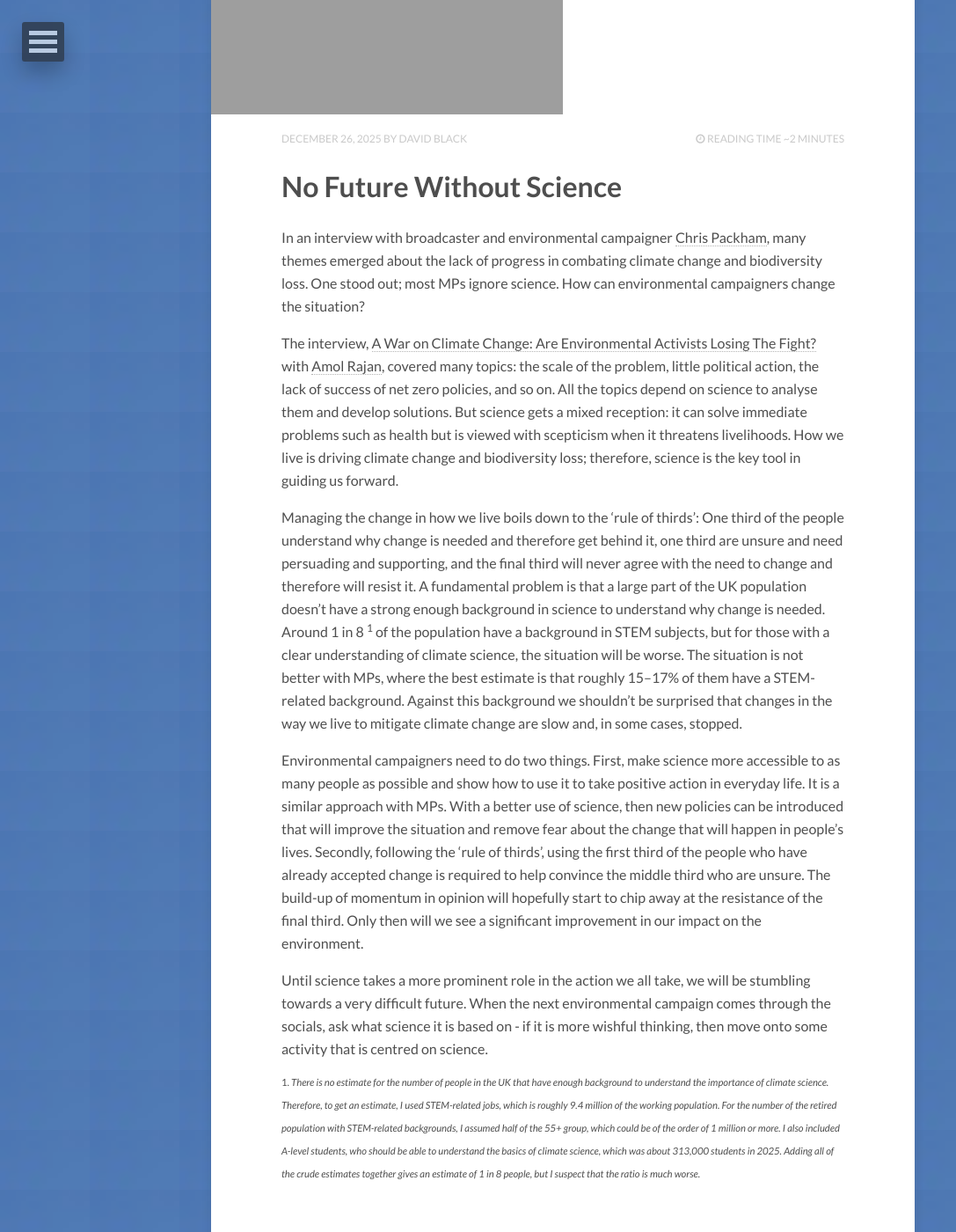
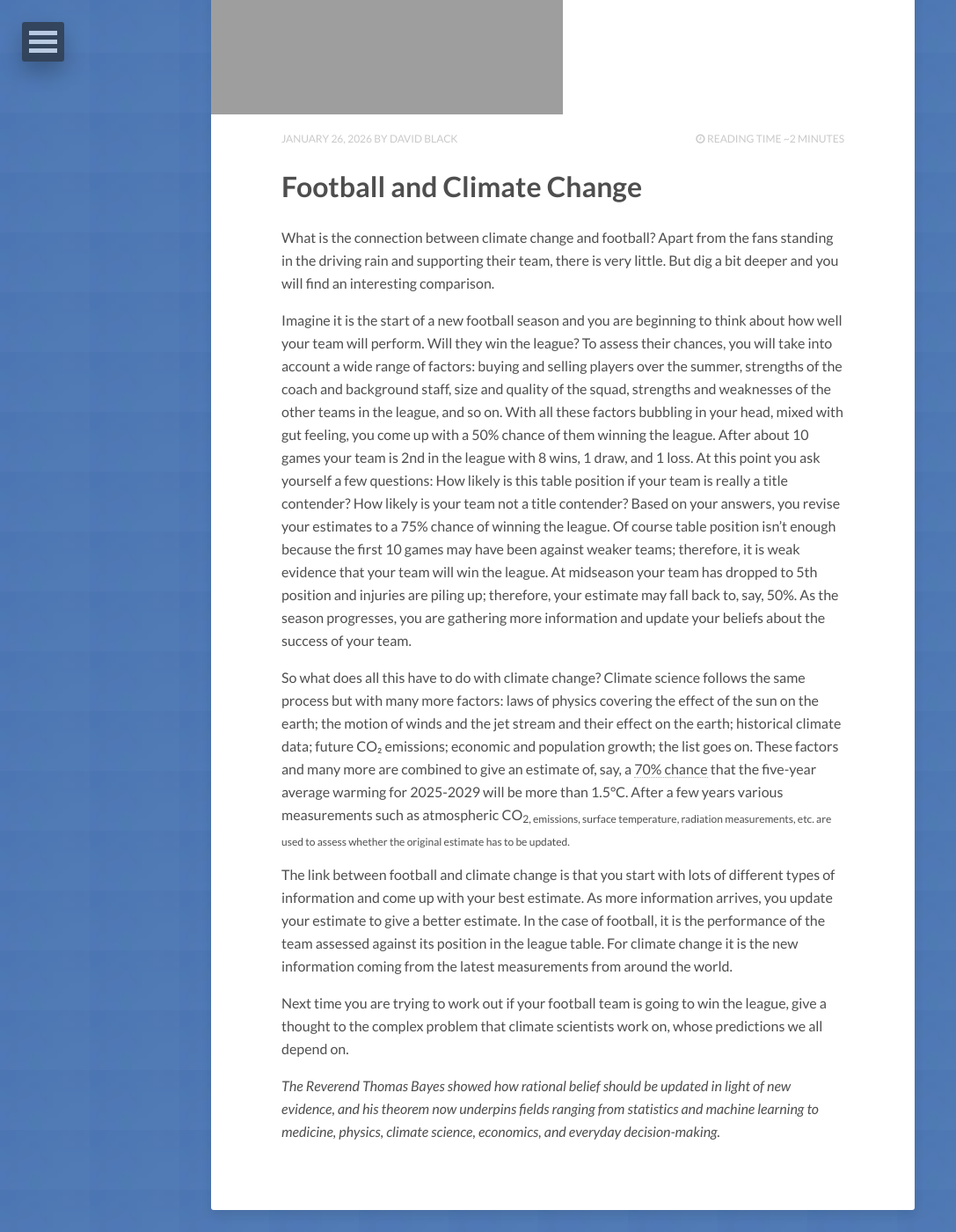
Before and after one commit to dtinblack/dtinblack.github.io, a Jekyll site: the page built from index.html, in a window 1280 px wide and 1400 px high, scrolled down 620 px. Shown: the whole window at 88% size, without its empty margins (0-1087 px from the left). Built offline with Jekyll 4.4.1, drawn with Linux system fonts in a browser that asks for light colours; the list of posts is cut into pages by our own code; some of the changed text lies outside the part shown.

Commit message:
january 2026

```diff
--- /dev/null
+++ b/_posts/2026-01-26-football-and-climate-change.md
@@ -0,0 +1,25 @@
+---
+layout: post
+title: Football and Climate Change
+description: "The connection between climate change and football."
+modified: 2026-01-26
+tags: [Football, Climate Change]
+image:
+  background: backgrounds/general-background.jpg
+  feature: features/football-and-climate-change.jpg
+  credit: Truong Trinh
+  creditlink: https://www.facebook.com/photo/?fbid=25681580528154486&set=gm.3685737735025706&idorvanity=2718187445114078
+---
+
+What is the connection between climate change and football? Apart from the fans standing in the driving rain and supporting their team, there is very little. But dig a bit deeper and you will find an interesting comparison.
+
+Imagine it is the start of a new football season and you are beginning to think about how well your team will perform. Will they win the league? To assess their chances, you will take into account a wide range of factors: buying and selling players over the summer, strengths of the coach and background staff, size and quality of the squad, strengths and weaknesses of the other teams in the league, and so on. With all these factors bubbling in your head, mixed with gut feeling, you come up with a 50% chance of them winning the league. After about 10 games your team is 2nd in the league with 8 wins, 1 draw, and 1 loss. At this point you ask yourself a few questions: How likely is this table position if your team is really a title contender? How likely is your team not a title contender? Based on your answers, you revise your estimates to a 75% chance of winning the league. Of course table position isn't enough because the first 10 games may have been against weaker teams; therefore, it is weak evidence that your team will win the league. At midseason your team has dropped to 5th position and injuries are piling up; therefore, your estimate may fall back to, say, 50%. As the season progresses, you are gathering more information and update your beliefs about the success of your team.
+
+So what does all this have to do with climate change? Climate science follows the same process but with many more factors: laws of physics covering the effect of the sun on the earth; the motion of winds and the jet stream and their effect on the earth; historical climate data; future CO₂ emissions; economic and population growth; the list goes on. These factors and many more are combined to give an estimate of, say, a [70% chance](https://wmo.int/news/media-centre/global-climate-predictions-show-temperatures-expected-remain-or-near-record-levels-coming-5-years#) that the five-year average warming for 2025-2029 will be more than 1.5°C. After a few years various measurements such as atmospheric CO<sub>2,  emissions, surface temperature, radiation measurements, etc. are used to assess whether the original estimate has to be updated.
+
+The link between football and climate change is that you start with lots of different types of information and come up with your best estimate. As more information arrives, you update your estimate to give a better estimate. In the case of football, it is the performance of the team assessed against its position in the league table. For climate change it is the new information coming from the latest measurements from around the world.
+
+Next time you are trying to work out if your football team is going to win the league, give a thought to the complex problem that climate scientists work on, whose predictions we all depend on.
+
+<i>The [Reverend Thomas Bayes](https://en.wikipedia.org/wiki/Thomas_Bayes) showed how rational belief should be updated in light of new evidence, and his theorem now underpins fields ranging from statistics and machine learning to medicine, physics, climate science, economics, and everyday decision-making.
+</i>
```
Also changed, not shown: assets/md/box_file/lw_introduction.md (+1 -1 lines), images/features/the-case-for-reading.jpg (added), 2 other files.
